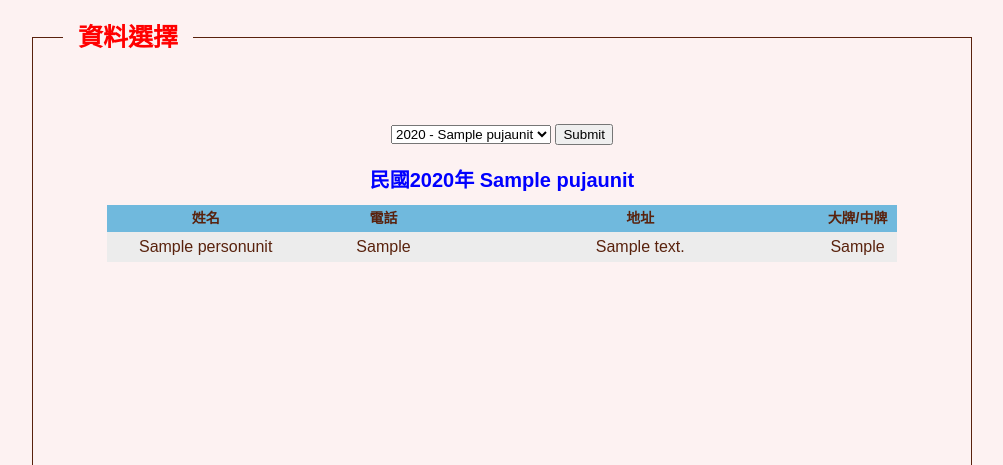
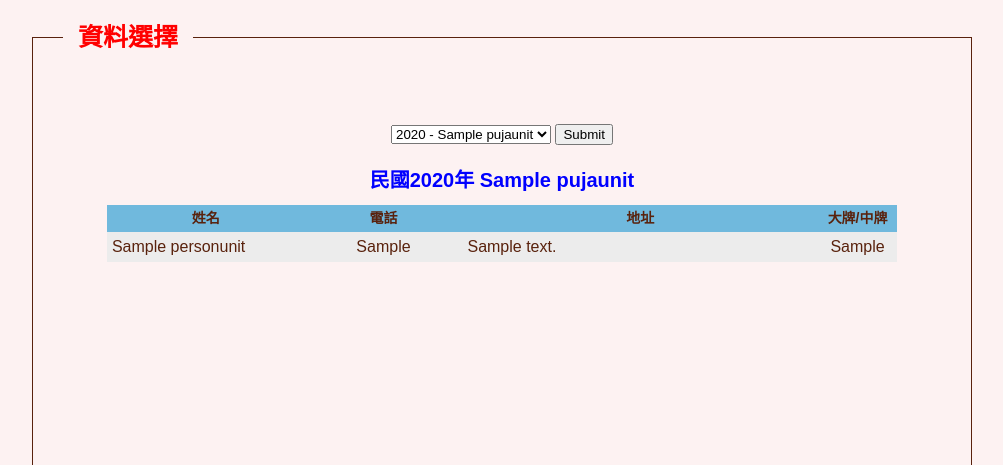
Before and after one commit to chang861224/temple_contact, a Django app: page /index/1 in a window 1280 px wide. Shown: the part 233-698 px from the top of the page, without its empty margins (138-1141 px from the left). Run offline with Django 4.2, Linux system fonts and the light colour scheme; tables that the repository leaves empty hold one stand-in row (values such as "Sample post").

Commit message:
view table format

```diff
--- a/static/css/index.css
+++ b/static/css/index.css
@@ -26,6 +26,11 @@
     width: 100%;
 }
 
+.data-table td{
+    padding-left: 5px;
+    padding-right: 5px;
+}
+
 .data-table th,
 .data-table td{
     padding-top: 3px;
@@ -47,6 +52,11 @@
     width: 10%;
 }
 
+.data-table td:first-child,
+.data-table td:nth-child(3){
+    text-align: left;
+}
+
 .data-table th{
     font-size: 14px;
     background-color: #70b9dd;
```
